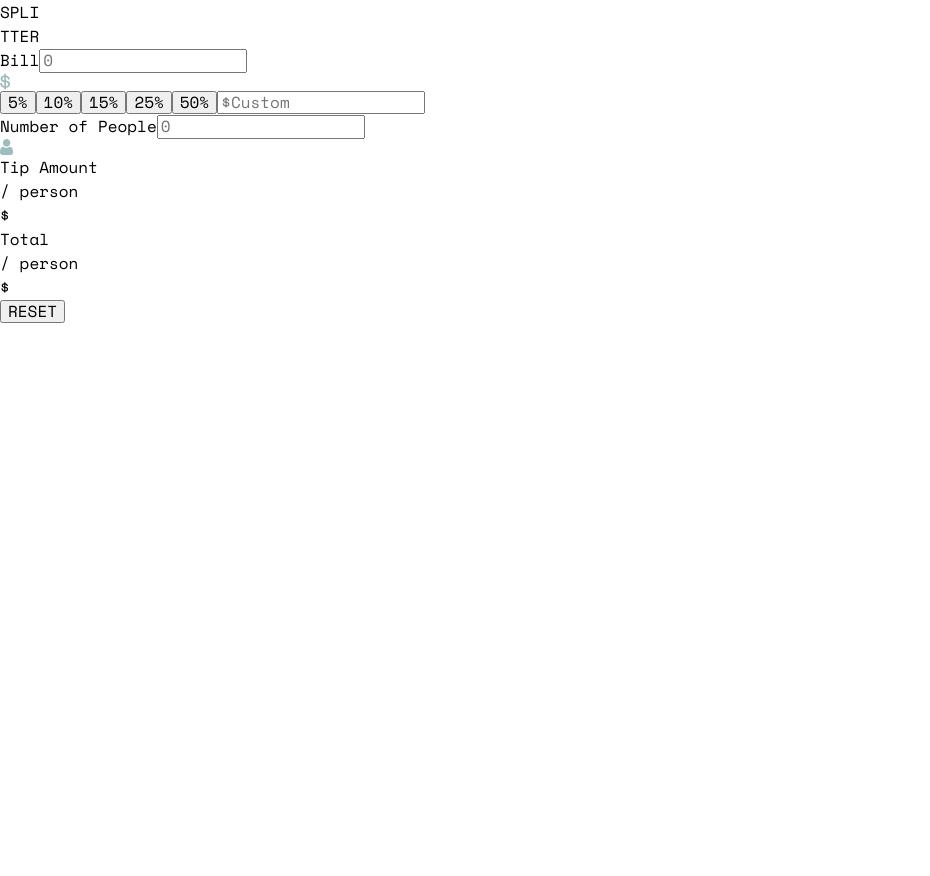
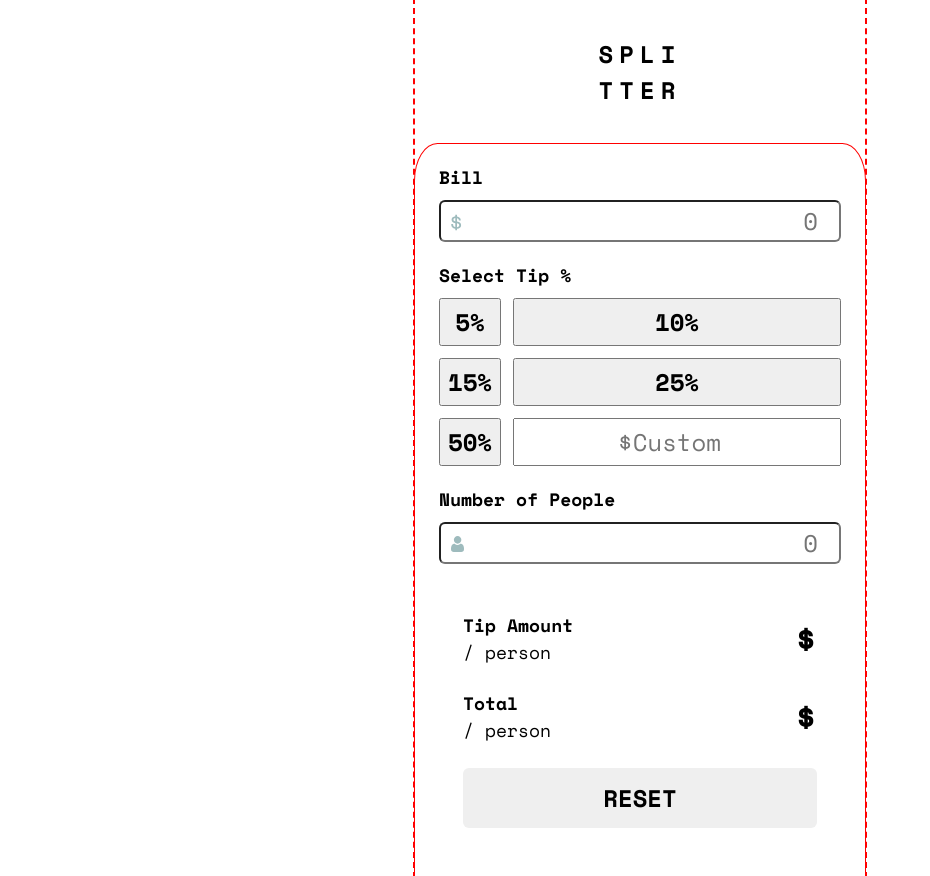
Before and after one commit to r-yadav01/fm-tip-component-app, a React (Vite) app: page / in a window 1280 px wide. Shown: the whole page, without its empty margins (0-930 px from the left). Before the commit the page ends 800 px from the top, so only its background shows below. Built offline with nearby package versions, Linux system fonts and the light colour scheme.

Commit message:
Add basic visual structuring with css using styled-components

```diff
--- a/src/App.jsx
+++ b/src/App.jsx
@@ -1,25 +1,40 @@
 import React from 'react';
 import { Calculator } from './Calculator';
-import GlobalStyles from './GlobalStyles.js';
-
-import './App.css';
+import GlobalStyles from './GlobalStyles';
+import styled from 'styled-components';
 
 function App() {
   // logic goes here
 
   return (
     // styling goes here
-    <>
-      <header>
-        <p>SPLI</p>
-        <p>TTER</p>
-      </header>
+    <Wrapper>
+      <Header>
+        <Name>SPLI</Name>
+        <Name>TTER</Name>
+      </Header>
 
       <Calculator />
 
       <GlobalStyles />
-    </>
+    </Wrapper>
   );
 }
 
+const Wrapper = styled.div`
+  max-width: 450px;
+  outline: 2px dashed red;
+  margin-inline: auto;
+`;
+
+const Header = styled.header`
+  text-align: center;
+  padding-block: 1.5rem;
+`;
+
+const Name = styled.p`
+  letter-spacing: 0.25rem;
+  font-weight: 700;
+`;
+
 export default App;
--- a/src/Calculator.jsx
+++ b/src/Calculator.jsx
@@ -1,4 +1,8 @@
 import React from 'react';
+import { InputInfo } from './InputInfo';
+import { SelectTip } from './SelectTip';
+import { Result } from './Result';
+import styled from 'styled-components';
 
 export function Calculator() {
   const [totalBill, setTotalBill] = React.useState('');
@@ -12,7 +16,7 @@ export function Calculator() {
   }
 
   return (
-    <article>
+    <Wrapper>
       <InputInfo
         about='Bill'
         iconPath='icon-dollar.svg'
@@ -36,112 +40,15 @@ export function Calculator() {
         setTotalPeople={setTotalPeople}
         reset={resetAllStates}
       />
-    </article>
+    </Wrapper>
   );
 }
 
-function InputInfo({ about, iconPath, value, onValueChange }) {
-  const inputId = about.replace(/\s+/g, '');
-
-  return (
-    <section>
-      <label htmlFor={inputId}>{about}</label>
-      <input
-        type='number'
-        id={inputId}
-        value={value === 0 ? '' : value}
-        placeholder='0'
-        onChange={(e) => onValueChange(Number(e.target.value))}
-      />
-      <img
-        src={`./src/assets/${iconPath}`}
-        alt={iconPath}
-      />
-    </section>
-  );
-}
-
-function SelectTip({ tipChosen, onTipChange }) {
-  const tipPercents = ['5%', '10%', '15%', '25%', '50%'];
-
-  const tipElements = tipPercents.map((percent) => {
-    let selected = false;
-    if (percent === tipChosen) selected = true;
-
-    return (
-      <Tip
-        key={percent}
-        percent={percent}
-        selected={selected}
-        onSelected={onTipChange}
-      />
-    );
-  });
-
-  return (
-    <section>
-      {tipElements}
-
-      <input
-        type='number'
-        placeholder='$Custom'
-        value={tipChosen}
-        onChange={(e) => onTipChange(e.target.value)}
-      />
-    </section>
-  );
-}
-
-function Tip({ percent, selected, onSelected }) {
-  // use the selected prop to give the selected btn a distinct look
-  return (
-    <button
-      disabled={selected}
-      onClick={(e) => onSelected(e.target.textContent)}
-    >
-      {percent}
-    </button>
-  );
-}
-
-function Result({ bill, totalPeople, tipInfo, reset }) {
-  let totalTip = null;
-  if (tipInfo.endsWith('%')) {
-    totalTip = (tipInfo.slice(0, -1) / 100) * bill;
-  } else {
-    totalTip = tipInfo;
-  }
-
-  let totalBill = bill + Number(totalTip);
-
-  // if (bill || tipInfo) totalPeople = 1;
-  // to avoid getting NaN by dividing by 0
-
-  let tipPerPerson = Math.ceil((totalTip / totalPeople) * 100) / 100;
-  let totalPerPerson = Math.ceil((totalBill / totalPeople) * 100) / 100;
-
-  if (!tipPerPerson && tipPerPerson !== 0) tipPerPerson = '';
-  if (!totalPerPerson && totalPerPerson !== 0) totalPerPerson = '';
-
-  return (
-    <section>
-      <div>
-        <div>
-          <p>Tip Amount</p>
-          <p>/ person</p>
-        </div>
-        <p>${tipPerPerson === Infinity ? '0.00' : tipPerPerson}</p>
-      </div>
-
-      <div>
-        <div>
-          <p>Total</p>
-          <p>/ person</p>
-        </div>
-        <p>${totalPerPerson === Infinity ? '0.00' : totalPerPerson}</p>
-      </div>
-
-      <button onClick={reset}>RESET</button>
-    </section>
-  );
-}
+const Wrapper = styled.article`
+  border-radius: 5% 5% 0% 0%;
+  outline: 1px solid red;
+  padding: 1rem;
+  display: flex;
+  flex-direction: column;
+  gap: 1rem;
+`;
--- a/src/GlobalStyles.js
+++ b/src/GlobalStyles.jsx
@@ -88,6 +88,7 @@ html {
   font-family: 'Space Mono', monospace;
   font-weight: 400;
   font-style: normal;
+  font-size: 24px;
 }
 
 `;
--- /dev/null
+++ b/src/InputInfo.jsx
@@ -0,0 +1,54 @@
+import styled from 'styled-components';
+
+export function InputInfo({ about, iconPath, value, onValueChange }) {
+  const inputId = about.replace(/\s+/g, '');
+
+  return (
+    <FormField>
+      <Label htmlFor={inputId}>{about}</Label>
+      <TextInput
+        type='number'
+        id={inputId}
+        value={value === 0 ? '' : value}
+        placeholder='0'
+        onChange={(e) => onValueChange(Number(e.target.value))}
+      />
+      <ImageWrapper>
+        <img
+          src={`./src/assets/${iconPath}`}
+          alt={iconPath}
+        />
+      </ImageWrapper>
+    </FormField>
+  );
+}
+
+const FormField = styled.section`
+  display: flex;
+  flex-direction: column;
+  position: relative;
+  gap: 0.5rem;
+
+  * {
+    /* outline: 1px dashed red; */
+  }
+`;
+
+const Label = styled.label`
+  font-size: 0.75rem;
+  font-weight: 600;
+`;
+
+const TextInput = styled.input`
+  text-align: right;
+  /* border: none; */
+  border-radius: 0.25rem;
+  padding: 0.25rem;
+`;
+
+const ImageWrapper = styled.span`
+  position: absolute;
+  top: calc(0.75rem + 1.15rem);
+  left: 0.5rem;
+  height: 0.75rem;
+`;
--- /dev/null
+++ b/src/Result.jsx
@@ -0,0 +1,79 @@
+import styled from 'styled-components';
+
+export function Result({ bill, totalPeople, tipInfo, reset }) {
+  let totalTip = null;
+  if (tipInfo.endsWith('%')) {
+    totalTip = (tipInfo.slice(0, -1) / 100) * bill;
+  } else {
+    totalTip = tipInfo;
+  }
+
+  let totalBill = bill + Number(totalTip);
+
+  let tipPerPerson = Math.ceil((totalTip / totalPeople) * 100) / 100;
+  let totalPerPerson = Math.ceil((totalBill / totalPeople) * 100) / 100;
+
+  if (!tipPerPerson && tipPerPerson !== 0) tipPerPerson = '';
+  if (!totalPerPerson && totalPerPerson !== 0) totalPerPerson = '';
+
+  return (
+    <Wrapper>
+      <CalculatedSlot>
+        <div>
+          <SlotTag>Tip Amount</SlotTag>
+          <PerPerson>/ person</PerPerson>
+        </div>
+        <SlotDisplay>
+          ${tipPerPerson === Infinity ? '0.00' : tipPerPerson}
+        </SlotDisplay>
+      </CalculatedSlot>
+
+      <CalculatedSlot>
+        <div>
+          <SlotTag>Total</SlotTag>
+          <PerPerson>/ person</PerPerson>
+        </div>
+        <SlotDisplay>
+          ${totalPerPerson === Infinity ? '0.00' : totalPerPerson}
+        </SlotDisplay>
+      </CalculatedSlot>
+
+      <Reset onClick={reset}>RESET</Reset>
+    </Wrapper>
+  );
+}
+
+const CalculatedSlot = styled.div`
+  display: flex;
+  justify-content: space-between;
+`;
+
+const SlotDisplay = styled.p`
+  font-size: 1.5rem;
+  font-weight: 600;
+`;
+
+const Wrapper = styled.section`
+  border-radius: 0.5rem;
+  padding: 1rem;
+  display: flex;
+  flex-direction: column;
+  gap: 1rem;
+`;
+
+const Reset = styled.button`
+  width: 100%;
+  height: 2.5rem;
+  border-radius: 0.25rem;
+  border: none;
+  font-weight: 600;
+`;
+
+const SlotTag = styled.p`
+  font-weight: 600;
+  font-size: 0.75rem;
+`;
+
+const PerPerson = styled.p`
+  font-size: 0.75rem;
+`;
--- /dev/null
+++ b/src/SelectTip.jsx
@@ -0,0 +1,75 @@
+import styled from 'styled-components';
+
+export function SelectTip({ tipChosen, onTipChange }) {
+  const tipPercents = ['5%', '10%', '15%', '25%', '50%'];
+
+  const tipElements = tipPercents.map((percent) => {
+    let selected = percent === tipChosen;
+
+    return (
+      <Tip
+        key={percent}
+        percent={percent}
+        selected={selected}
+        onSelected={onTipChange}
+      />
+    );
+  });
+
+  return (
+    <Wrapper>
+      <Label htmlFor='tip'>Select Tip %</Label>
+      <TipOptions>
+        {tipElements}
+
+        <Custom
+          type='number'
+          id='tip'
+          placeholder='$Custom'
+          value={tipChosen}
+          onChange={(e) => onTipChange(e.target.value)}
+        />
+      </TipOptions>
+    </Wrapper>
+  );
+}
+
+function Tip({ percent, selected, onSelected }) {
+  return (
+    <TipBtn
+      disabled={selected}
+      onClick={(e) => onSelected(e.target.textContent)}
+    >
+      {percent}
+    </TipBtn>
+  );
+}
+
+const TipOptions = styled.div`
+  display: grid;
+  grid-template-columns: repeat(2, 1fr);
+  gap: 0.5rem;
+`;
+
+const Custom = styled.input`
+  max-width: 45vw;
+  height: 2rem;
+  padding: 0rem 0.5rem;
+  text-align: center;
+`;
+
+const Label = styled.label`
+  font-size: 0.75rem;
+  font-weight: 600;
+`;
+
+const TipBtn = styled.button`
+  height: 2rem;
+  font-weight: 600;
+`;
+
+const Wrapper = styled.section`
+  display: flex;
+  flex-direction: column;
+  gap: 0.5rem;
+`;
```
